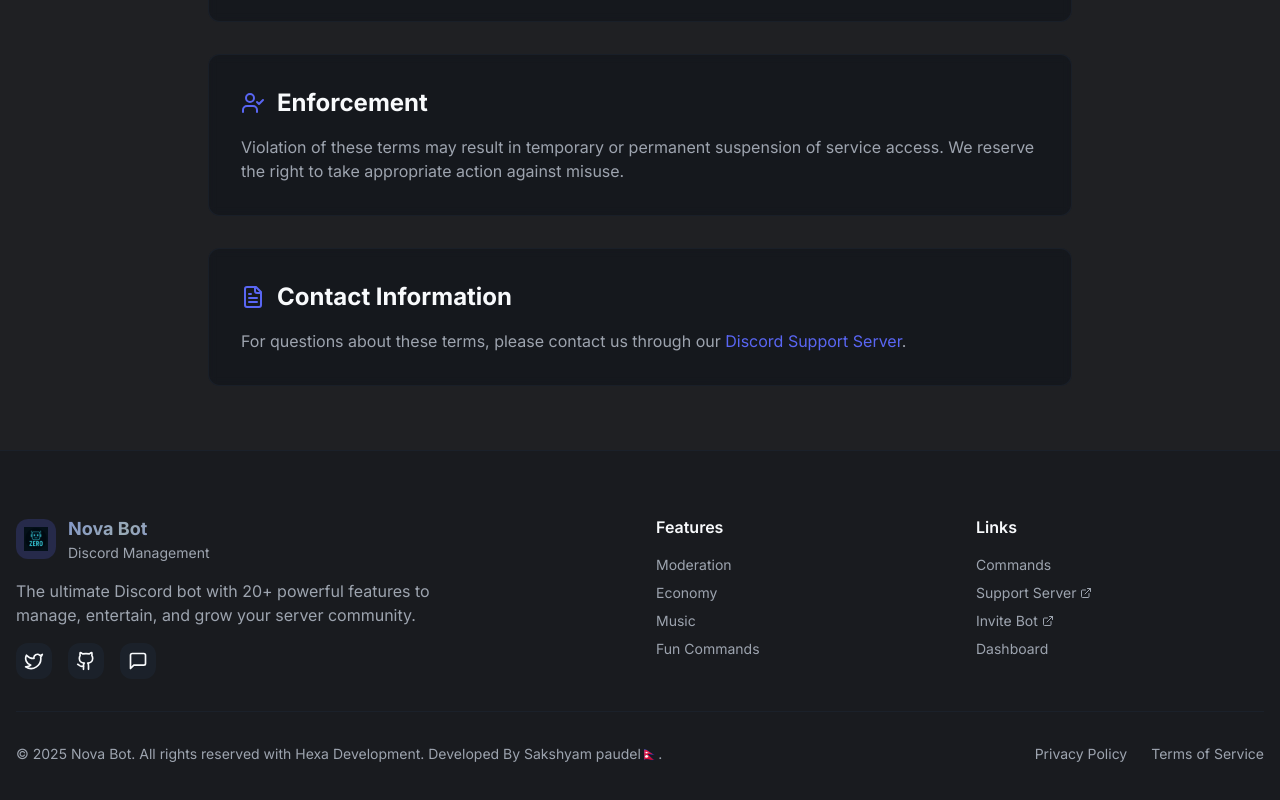
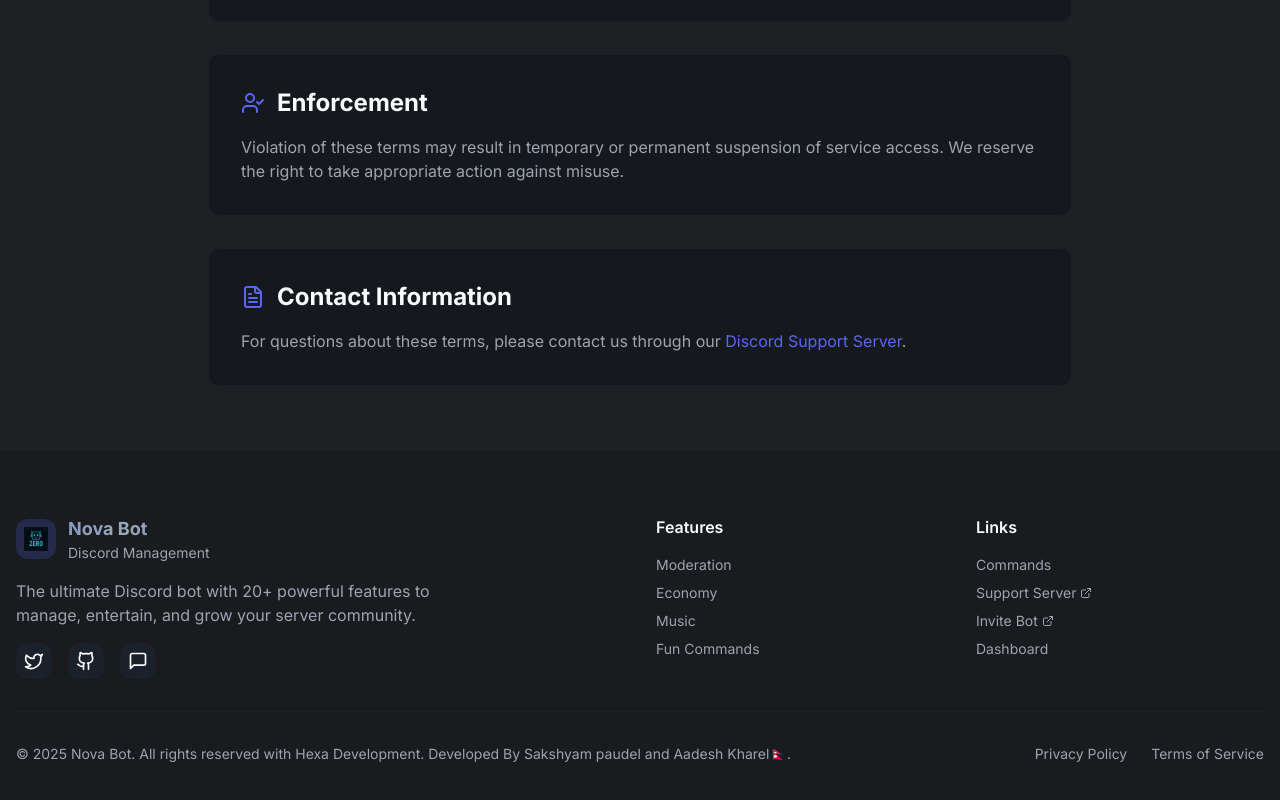
Before and after one commit to Sakshyam28836/Nova, a React (Vite) app: page /terms in a window 1280 px wide. Shown: the part 1512-2312 px from the top of the page. Built offline with nearby package versions, Linux system fonts and the light colour scheme.

Commit message:
Update Footer.tsx

```diff
--- a/src/components/Footer.tsx
+++ b/src/components/Footer.tsx
@@ -65,7 +65,7 @@ const Footer = () => {
         <div className="pt-6 md:pt-8 border-t border-border/50">
           <div className="flex flex-col md:flex-row justify-between items-center gap-4">
             <p className="text-muted-foreground text-sm text-center md:text-left">
-              © 2025 Nova Bot. All rights reserved with Hexa Development. Developed By Sakshyam paudel🇳🇵.
+              © 2025 Nova Bot. All rights reserved with Hexa Development. Developed By Sakshyam paudel and Aadesh Kharel🇳🇵.
             </p>
             <div className="flex items-center space-x-4 md:space-x-6 text-sm text-muted-foreground">
               <Link to="/privacy" className="hover:text-primary transition-colors">Privacy Policy</Link>
```
